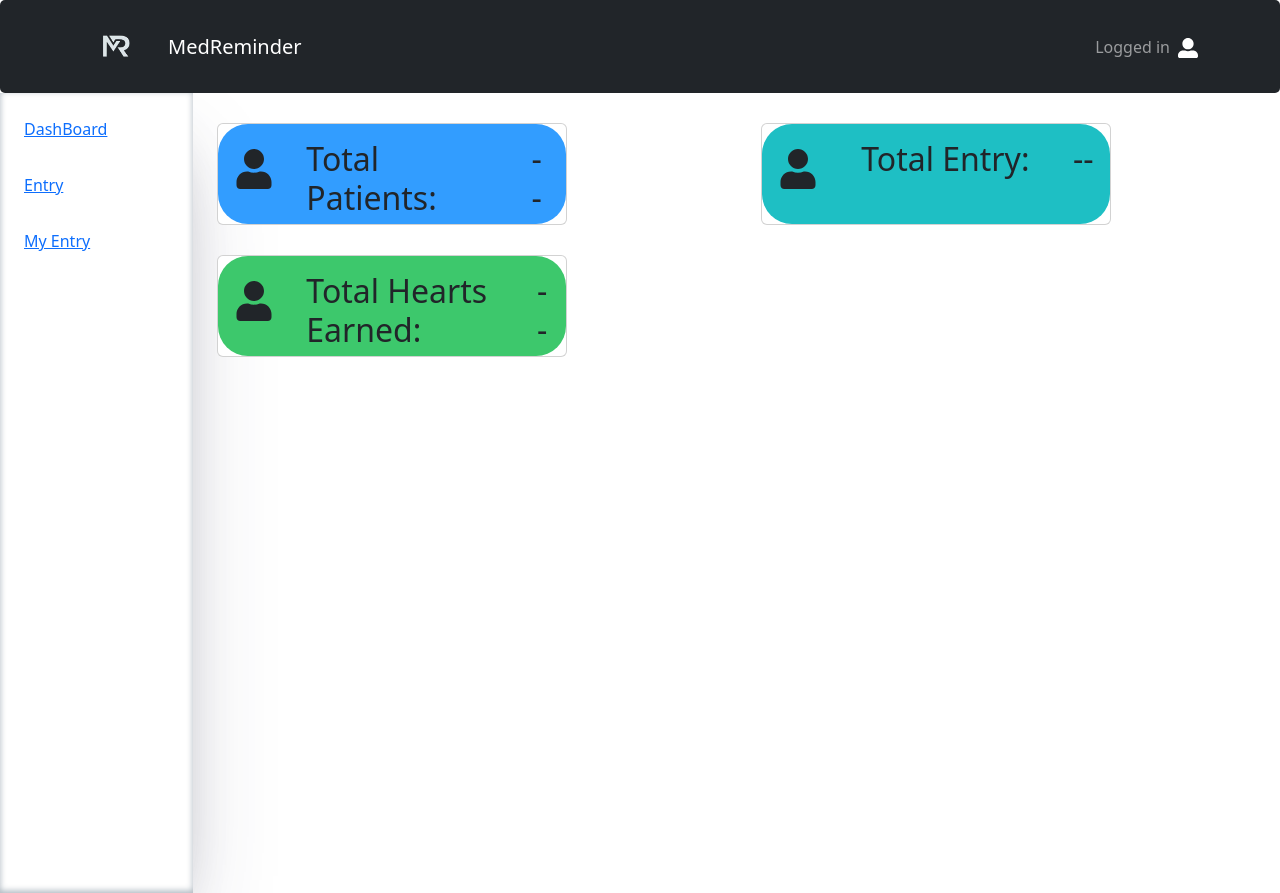
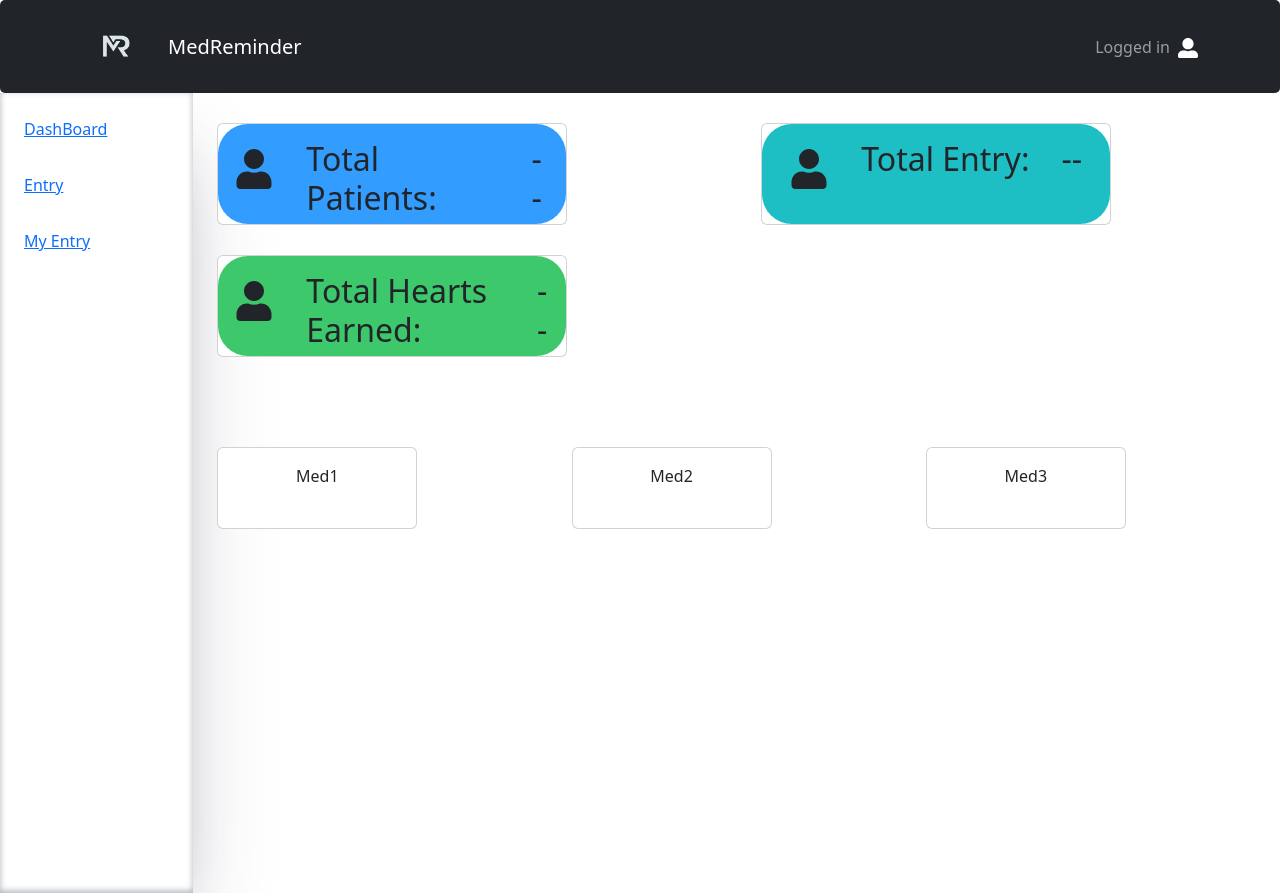
Before and after one commit to medRemind-23/medRemind-Website, a React (Vite) app: page /#/ in a window 1280 px wide. Built offline with nearby package versions, Linux system fonts and the light colour scheme; no server answers; sample sign-in values are in the browser's storage.

Commit message:
Dashboard updated

```diff
--- a/src/components/Pages/Dashboard/Dashboard.css
+++ b/src/components/Pages/Dashboard/Dashboard.css
@@ -2,11 +2,13 @@
   width: 350px;
   margin-top: 30px;
   align-items: center;
+
   border: none;
 }
 .cardd-bottom {
-  width: 350px;
-  margin-top: 30px;
+  width: 150px;
+  margin-top: 50px;
+
   align-items: center;
   border: none;
 }
@@ -15,17 +17,32 @@
   width: 100%;
   display: flex;
   flex-direction: row;
-  justify-content: space-between;
+  justify-content: center;
   gap: 2em;
   height: 100px;
   border-radius: 30px;
 }
-/* .DashBoard-Card-bottom {
-  width: 30%;
+
+.card-down {
+  width: 200px;
+  margin-top: 90px;
+
+  border: none;
+}
+
+.card-down-inside {
+  width: 80px;
   display: flex;
   flex-direction: row;
-  justify-content: space-between;
-  gap: 2em;
-  height: 10%;
+
+  height: 80px;
   border-radius: 30px;
-} */
+}
+
+.Record-Contaier {
+  /* background-color: aquamarine; */
+  display: flex;
+  flex-direction: row;
+  justify-content: center;
+  margin-top: 20px;
+}
--- a/src/components/Pages/Dashboard/Dashboard.jsx
+++ b/src/components/Pages/Dashboard/Dashboard.jsx
@@ -51,6 +51,23 @@ function Dashboard() {
             </Card.Body>
           </Card>
         </Col>
+        <Row className="Record-Contaier">
+          <Col>
+            <Card className="card-down">
+              <Card.Body className="card-down-inside">Med1</Card.Body>
+            </Card>
+          </Col>
+          <Col>
+            <Card className="card-down">
+              <Card.Body className="card-down-inside">Med2</Card.Body>
+            </Card>
+          </Col>
+          <Col>
+            <Card className="card-down">
+              <Card.Body className="card-down-inside">Med3</Card.Body>
+            </Card>
+          </Col>
+        </Row>
       </Row>
     </>
   );
```
